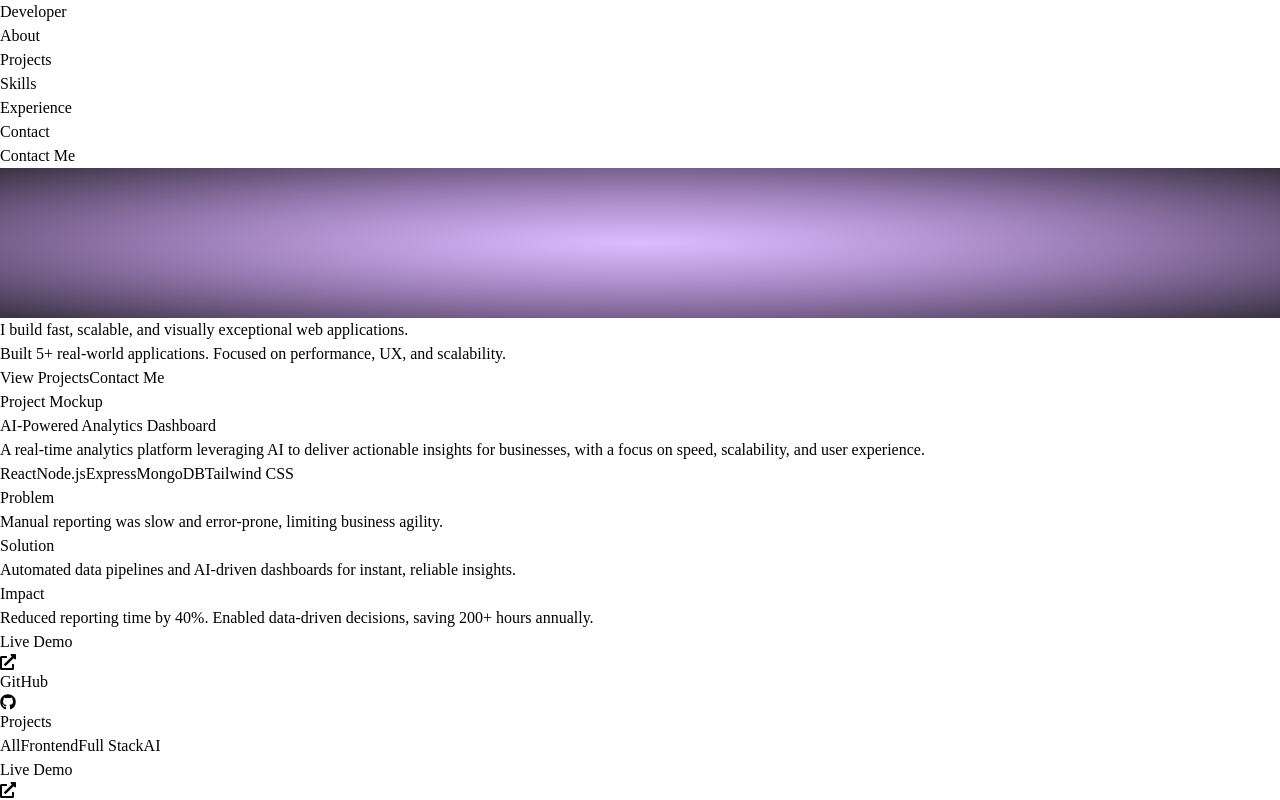
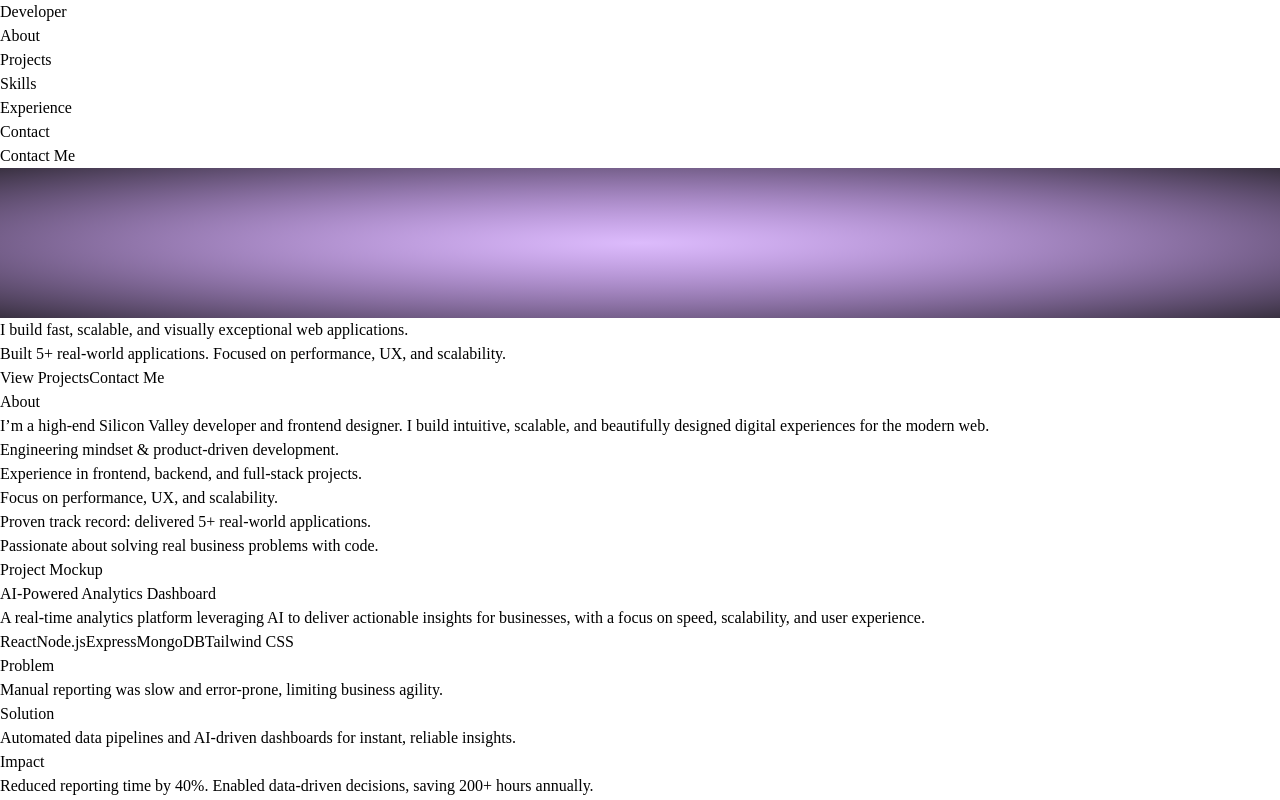
Before and after one commit to Winney360/Winfred-Nkatha-Portfolio, a React (Vite) app in the folder client/: page / in a window 1280 px wide. Shown: the top 800 px of the page. Built offline with nearby package versions, Linux system fonts and the light colour scheme.

Commit message:
feat: add About section with animations and styling

```diff
--- a/client/src/App.jsx
+++ b/client/src/App.jsx
@@ -1,15 +1,11 @@
 import React from "react";
+import './index.css'
 import Navbar from "./components/Navbar";
-
-
 import Hero from "./sections/Hero";
-
+import About from "./sections/About";
 import FeaturedProject from "./sections/FeaturedProject";
-
 import Projects from "./sections/Projects";
-
 import Skills from "./sections/Skills";
-
 import Experience from "./sections/Experience";
 import SocialProof from "./sections/SocialProof";
 import Contact from "./sections/Contact";
@@ -19,6 +15,7 @@ function App() {
     <>
       <Navbar />
       <Hero />
+      <About />
       <FeaturedProject />
       <Projects />
       <Skills />
--- /dev/null
+++ b/client/src/sections/About.jsx
@@ -0,0 +1,38 @@
+import React from "react";
+import { motion } from "framer-motion";
+
+const About = () => {
+  return (
+    <section className="max-w-4xl mx-auto px-4 py-20" id="about">
+      <motion.h2
+        initial={{ opacity: 0, y: 30 }}
+        whileInView={{ opacity: 1, y: 0 }}
+        viewport={{ once: true, amount: 0.7 }}
+        transition={{ duration: 0.7, ease: "easeOut" }}
+        className="text-3xl md:text-4xl font-bold text-white mb-8 text-center"
+      >
+        About
+      </motion.h2>
+      <motion.div
+        initial={{ opacity: 0, y: 40 }}
+        whileInView={{ opacity: 1, y: 0 }}
+        viewport={{ once: true, amount: 0.7 }}
+        transition={{ duration: 0.7, ease: "easeOut" }}
+        className="bg-linear-to-br from-[#1a0826]/80 to-[#2d0a4b]/80 rounded-2xl border border-purple-900/40 shadow-lg p-10 md:p-14 backdrop-blur-xl"
+      >
+        <p className="text-purple-200 text-lg md:text-xl mb-6 text-center">
+          I’m a high-end Silicon Valley developer and frontend designer. I build intuitive, scalable, and beautifully designed digital experiences for the modern web.
+        </p>
+        <ul className="text-purple-300 text-base md:text-lg space-y-3 list-disc list-inside">
+          <li>Engineering mindset & product-driven development.</li>
+          <li>Experience in frontend, backend, and full-stack projects.</li>
+          <li>Focus on performance, UX, and scalability.</li>
+          <li>Proven track record: delivered 5+ real-world applications.</li>
+          <li>Passionate about solving real business problems with code.</li>
+        </ul>
+      </motion.div>
+    </section>
+  );
+};
+
+export default About;
```
